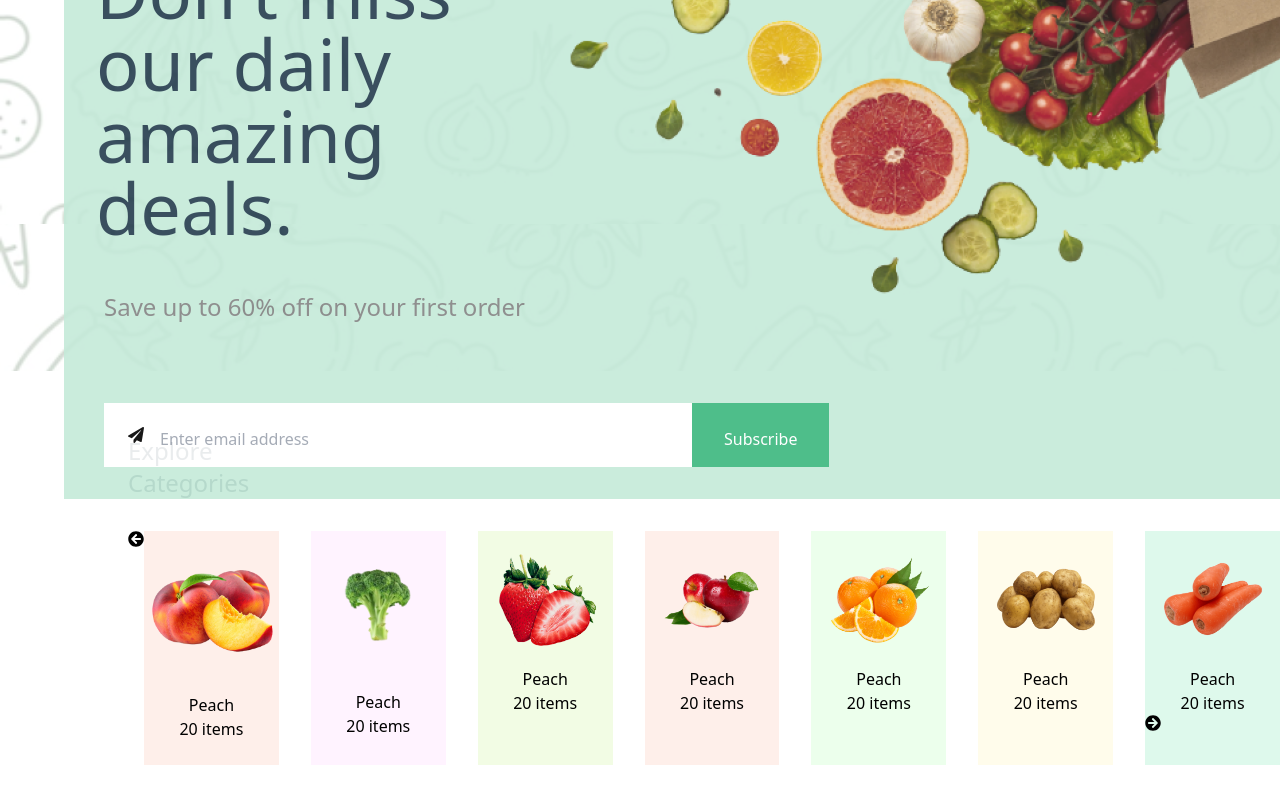
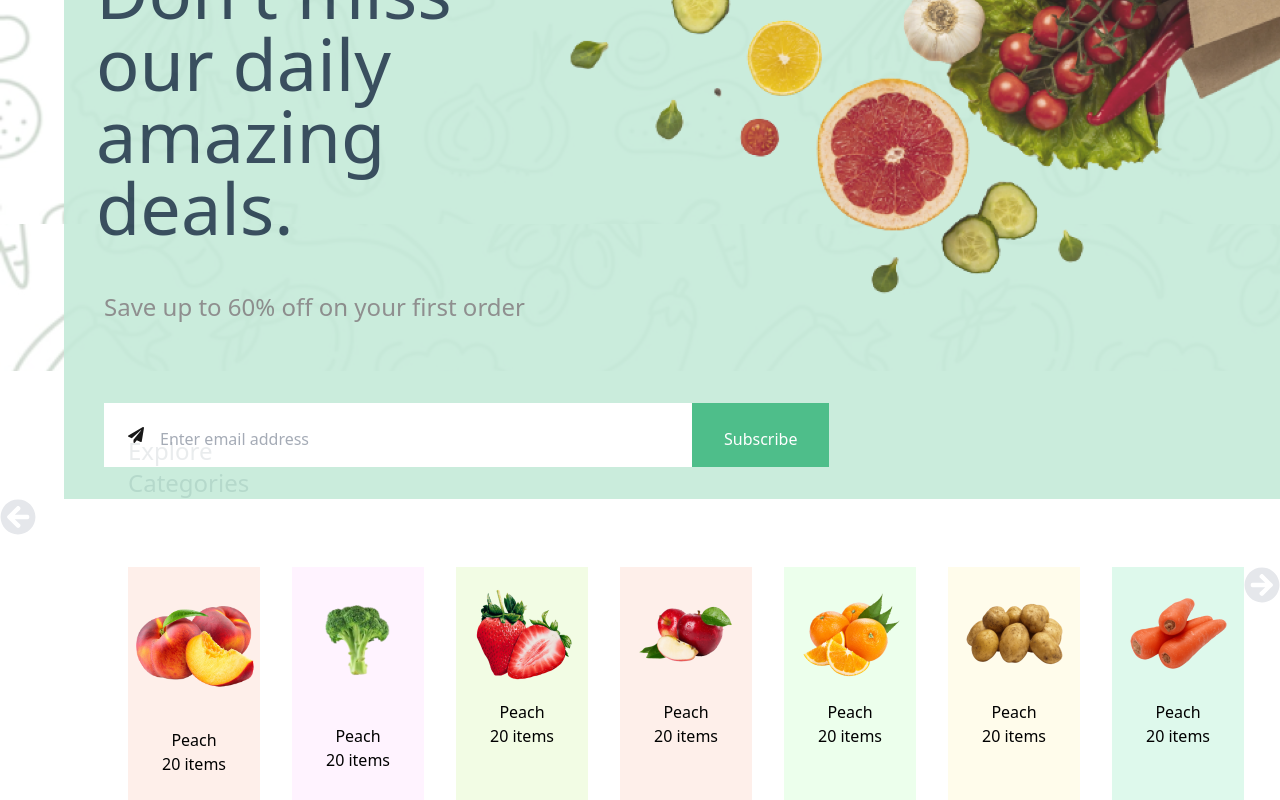
Before and after one commit to Divine-20/Instafarm, a React (Vite) app: page / in a window 1280 px wide. Shown: the part 526-1326 px from the top of the page. Before the commit the page ends 1291 px from the top, so only its background shows below. Built offline with nearby package versions, Linux system fonts and the light colour scheme.

Commit message:
added new content

```diff
--- a/src/components/categories.jsx
+++ b/src/components/categories.jsx
@@ -15,8 +15,9 @@ function Categories() {
         <div className='flex'>
             <h1 className='text-2xl text-[#253D4E] pl-32 pt-16'>Explore Categories</h1>
         </div>
+        <i className='text-4xl text-gray-200'><FaArrowCircleLeft /></i>
         <div className='flex ml-32 mt-8'>
-            <i><FaArrowCircleLeft /></i>
+
             <div className='auto pb-6 w-52 bg-[#FEEFEA] '>
               <img src={peaches} alt="peaches" className='mt-8' />
               <h1 className='text-center pt-10 '>Peach</h1>
@@ -51,8 +52,9 @@ function Categories() {
             <img src={carrots} alt="carrots" />
             <h1 className='text-center '>Peach</h1>
               <p className='text-center'>20 items</p>
-              <i><FaArrowCircleRight /></i>
+
             </div>
+            <i className='text-4xl text-gray-200' ><FaArrowCircleRight /></i>
         </div>
     </div>
   )
```
